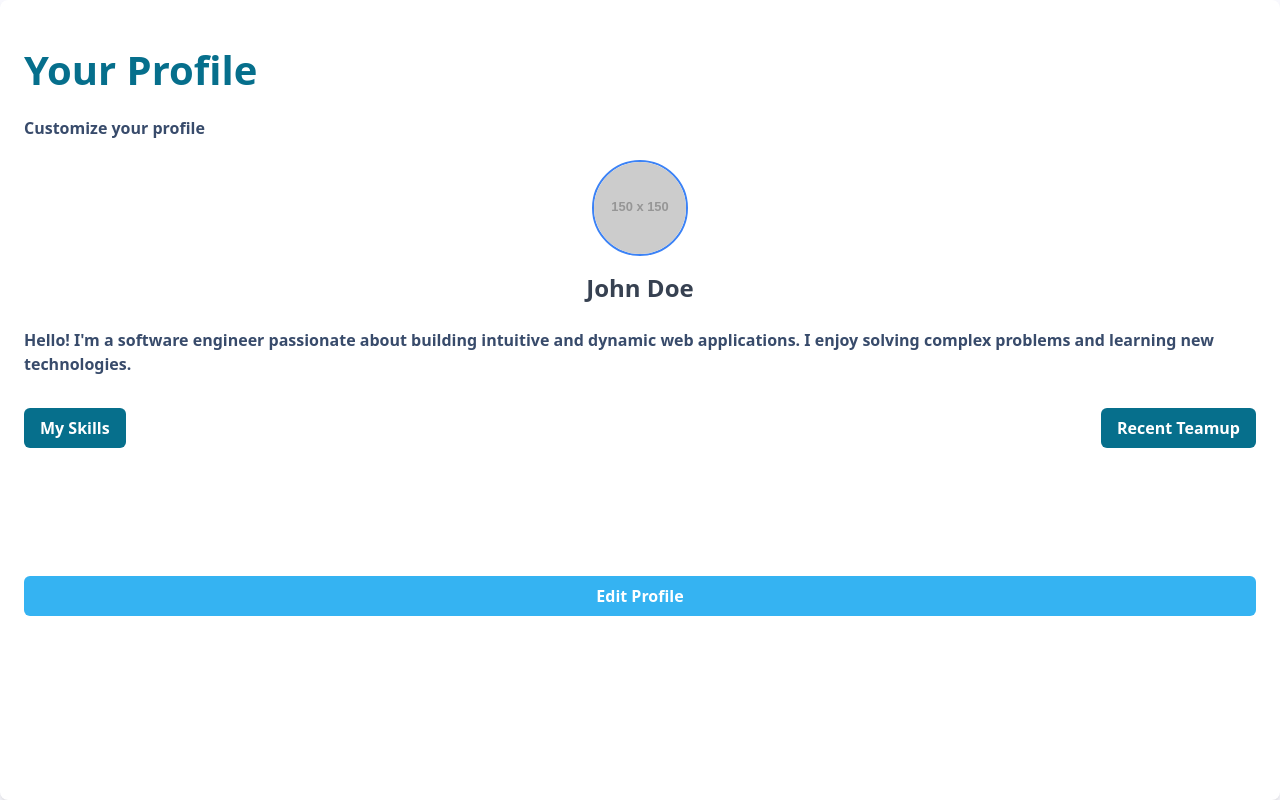
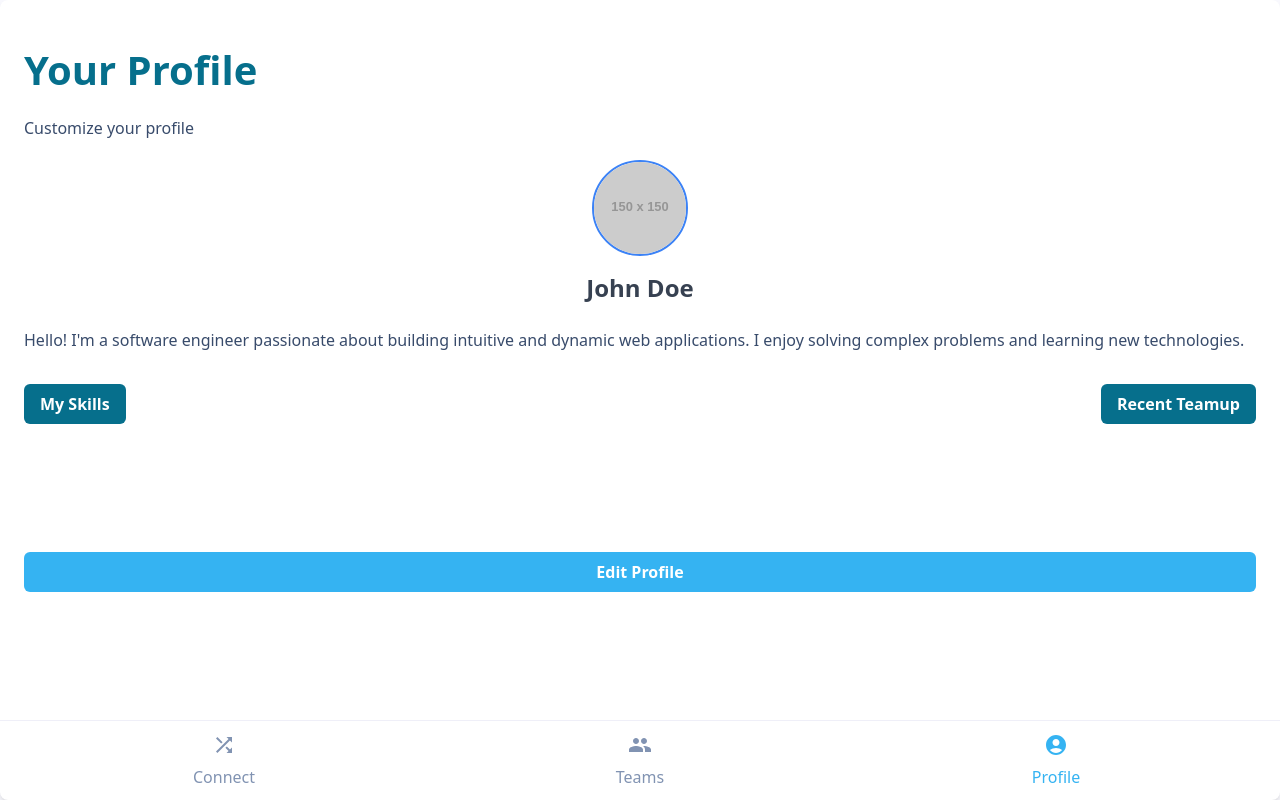
Before and after one commit to yashudkl/Skill-Sync, a React (Vite) app in the folder client/: page /profile in a window 1280 px wide. Built offline with nearby package versions, Linux system fonts and the light colour scheme.

Commit message:
added navs

```diff
--- a/client/src/layout/mainLayout.tsx
+++ b/client/src/layout/mainLayout.tsx
@@ -3,6 +3,7 @@ import NavBar from "../components/Nav";
 
 export default function MainLayout()
 {
+    console.log("Hello")
     return(
         <div>
             <Outlet />
--- a/client/src/pages/Profile/Profile.tsx
+++ b/client/src/pages/Profile/Profile.tsx
@@ -7,7 +7,7 @@ const Profile: React.FC = () => {
         <h1 className="text-[40px] font-bold mt-4 text-[#066F8C] font-poppins">
           Your Profile
         </h1>
-        <p className="text-[16px] font-bold mt-4 text-[#384B6B] font-poppins">
+        <p className="text-[16px] font-medium  mt-4 text-[#384B6B] font-poppins">
           Customize your profile
         </p>
         <div className="text-center">
@@ -21,7 +21,7 @@ const Profile: React.FC = () => {
 
         <div className="mt-6">
 
-          <p className="text-[16px] font-bold text-[#384B6B] font-poppins mt-2">
+          <p className="text-[16px]  text-[#384B6B] font-poppins mt-2">
             Hello! I'm a software engineer passionate about building intuitive and dynamic web applications. I enjoy solving complex problems and learning new technologies.
           </p>
         </div>
--- a/client/src/router/router.tsx
+++ b/client/src/router/router.tsx
@@ -9,7 +9,12 @@ import MainLayout from "../layout/mainLayout"; // Main layout for navigation
 export default function MainRouter() {
   return (
     <BrowserRouter>
+
       <Routes>
+      <Route path="/" element={<MainLayout />}>
+          <Route index element={<div>HEY</div>} /> {/* Default Route */}
+          <Route path = "profile" element={<Profile />} /> {/* Default Route */}
+        </Route>
         {/* Setup Routes */}
         <Route path="/setup/description" element={<SetupDescriptionPage />} />
         <Route path="/setup/pfp" element={<SetupPfpPage />} />
@@ -22,9 +27,7 @@ export default function MainRouter() {
         <Route path="/createTeam" element={<CreateTeam />} />
 
         {/* Main Layout with nested routes */}
-        <Route path="/" element={<MainLayout />}>
-          <Route index element={<div>HEY</div>} /> {/* Default Route */}
-        </Route>
+
       </Routes>
     </BrowserRouter>
   );
```
